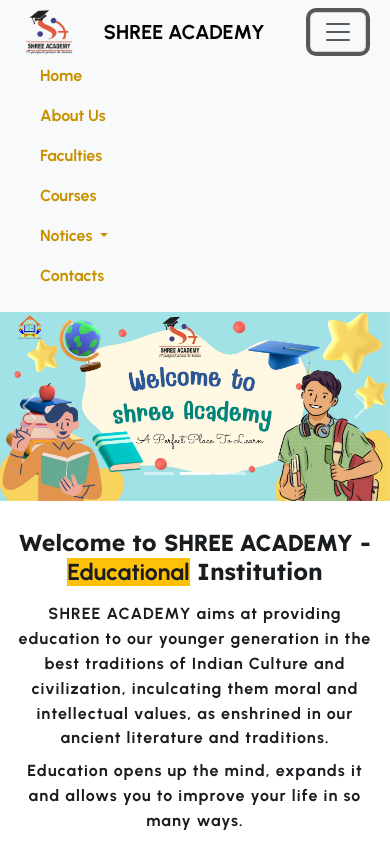
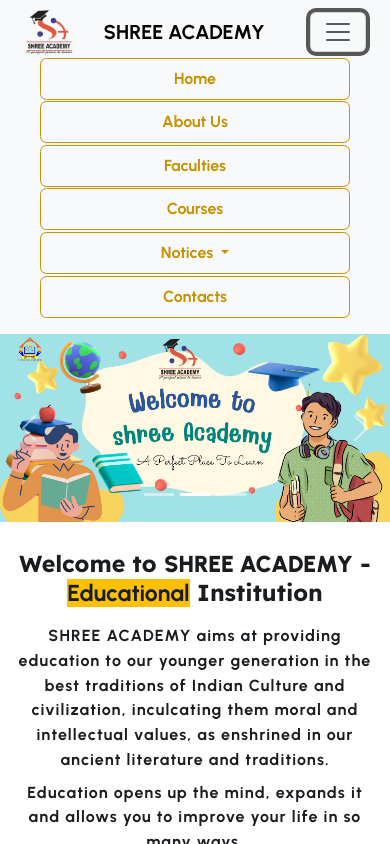
Before and after one commit to shubhammauryainfo/Bootstrap-5-Amazing-School-website, a plain HTML site: page index.html in a window 390 px wide. Both pictures are taken after a click on the button 338 px from the left and 32 px from the top of the page. Shown: the top 844 px of the page. Drawn offline with nearby package versions, Linux system fonts and the light colour scheme.

Commit message:
update in navbar for mobile view

```diff
--- a/css/style.css
+++ b/css/style.css
@@ -85,8 +85,21 @@
 
 .nav-item a:hover {
     color:rgb(0, 0, 0);
+    transform: scale(1.3);
+    background-color: #e4c266;
+    transition: all ease-in 1ms;
+    border-radius: 0.2rem;
 }
 
+@media (max-width:990px) {
+    .nav-item a {
+      text-align: center;
+      border: solid 0.1rem;
+      margin-top: 0.1rem;
+      border-radius: 0.4rem;
+    }
+
+}
 
 .bg-monial{
     background: radial-gradient(50% 123.47% at 50% 50%, #00ff94 0%, #720059 100%),
```
